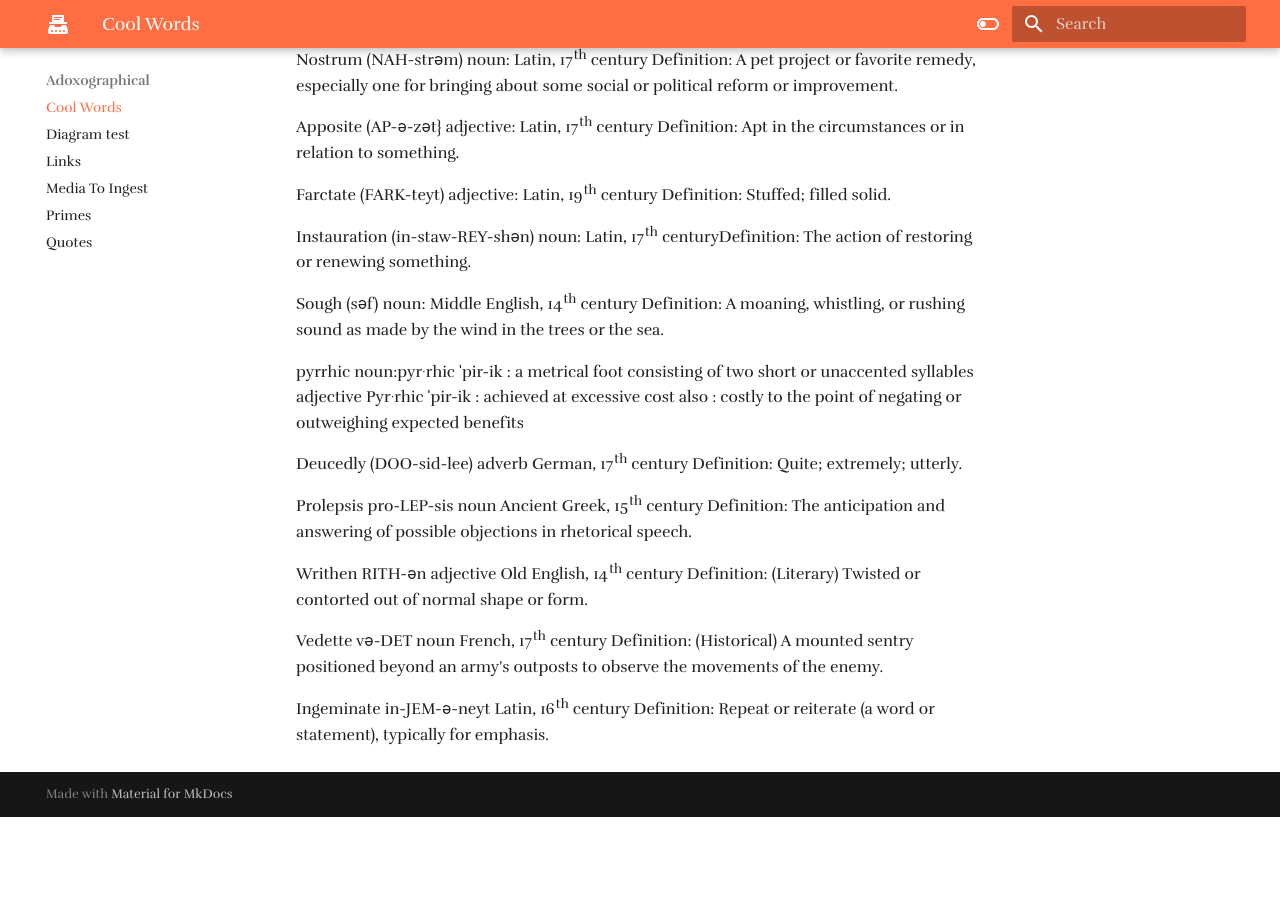
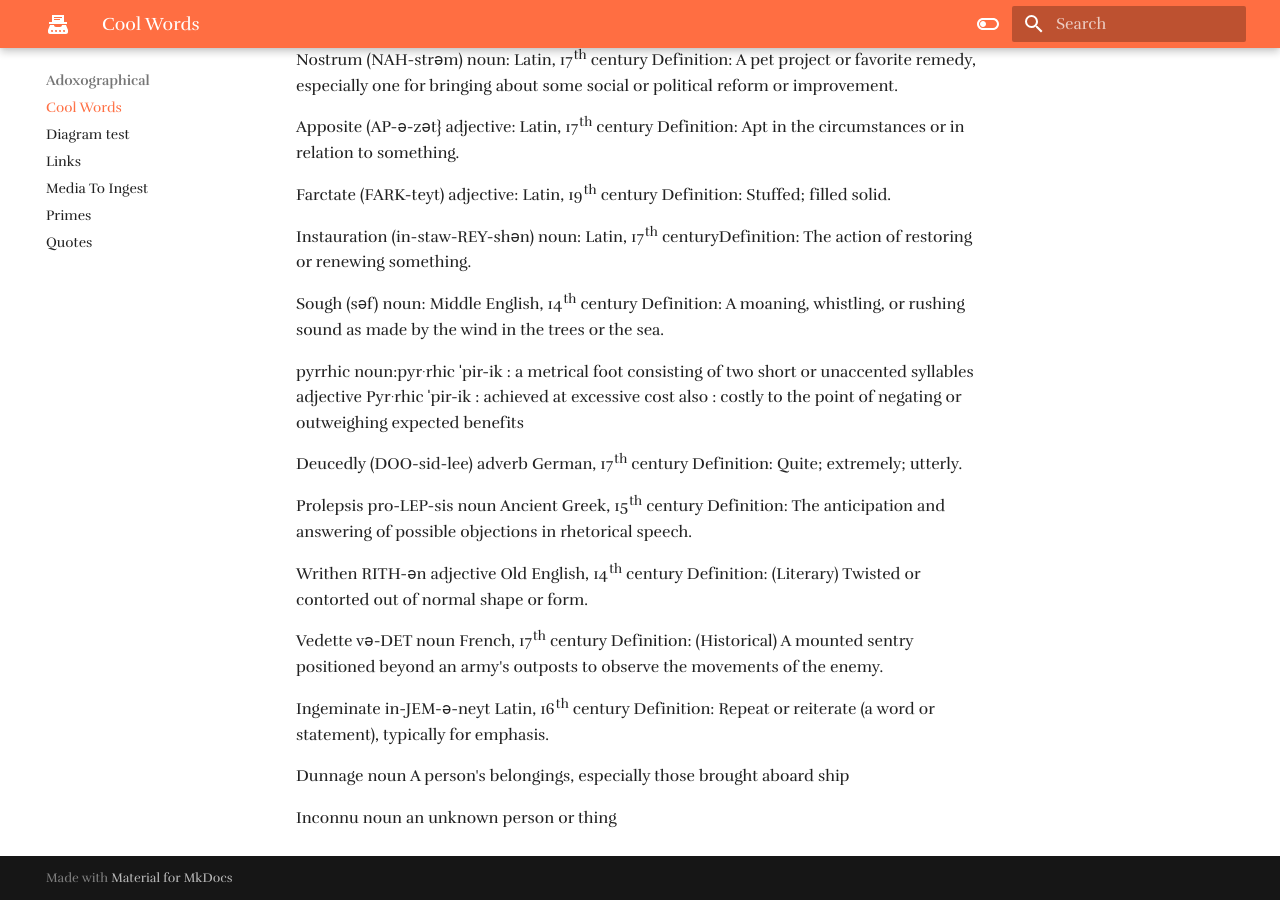
Before and after one commit to madlogmay/adoxographical_demiurge, an MkDocs documentation site: the page built from docs/adoxographical/cool_words.md, in a window 1280 px wide and 900 px high, scrolled down 627 px. Built offline with MkDocs 1.6.1 and Material for MkDocs 9.7.7, drawn with Linux system fonts in a browser that asks for light colours; some web fonts are replaced; comment, search, counter and statistics services are not loaded; before the commit the page ends 1444 px from its top, so only the background shows below that.

Commit message:
Update cool_words.md

```diff
--- a/docs/adoxographical/cool_words.md
+++ b/docs/adoxographical/cool_words.md
@@ -36,3 +36,7 @@ Writhen RITH-ən adjective Old English, 14th century Definition: (Literary) Twis
 Vedette və-DET noun French, 17th century Definition: (Historical) A mounted sentry positioned beyond an army's outposts to observe the movements of the enemy.
 
 Ingeminate in-JEM-ə-neyt Latin, 16th century Definition: Repeat or reiterate (a word or statement), typically for emphasis.
+
+Dunnage noun A person's belongings, especially those brought aboard ship
+
+Inconnu noun an unknown person or thing
```
